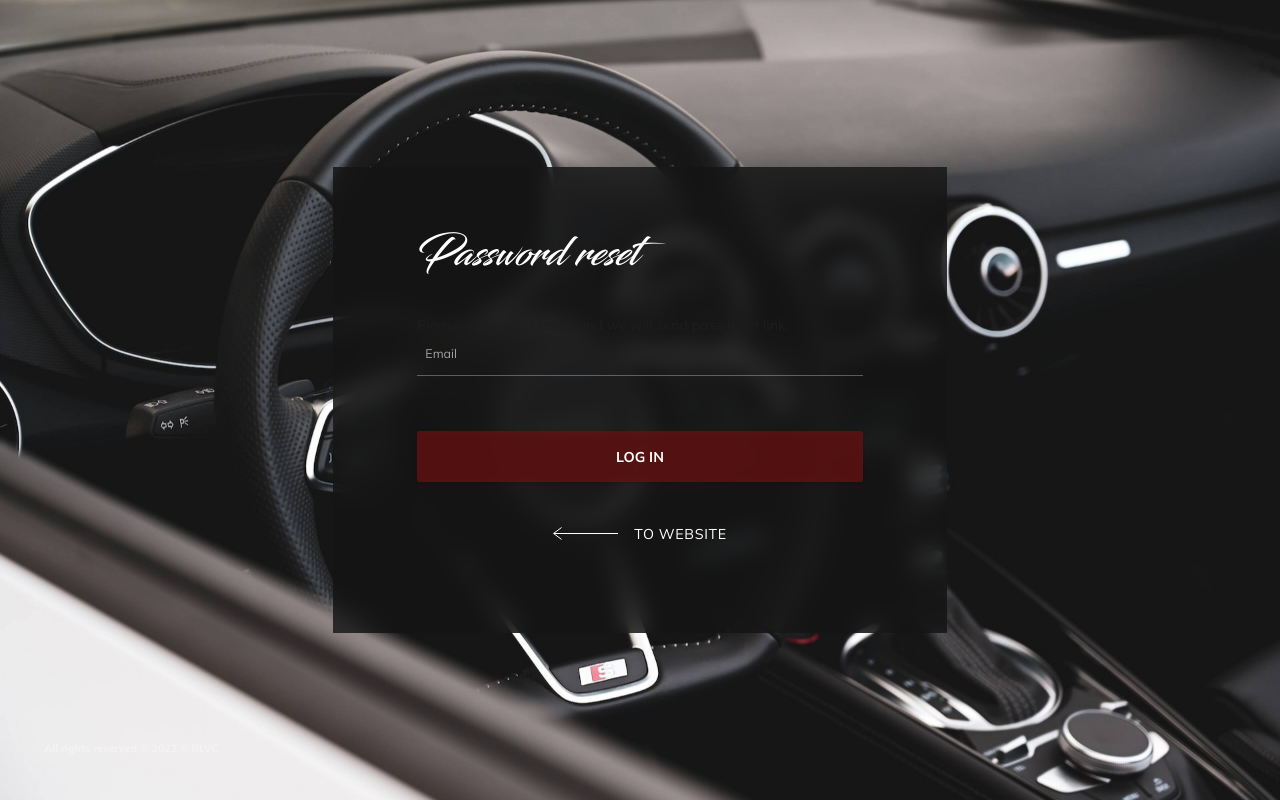
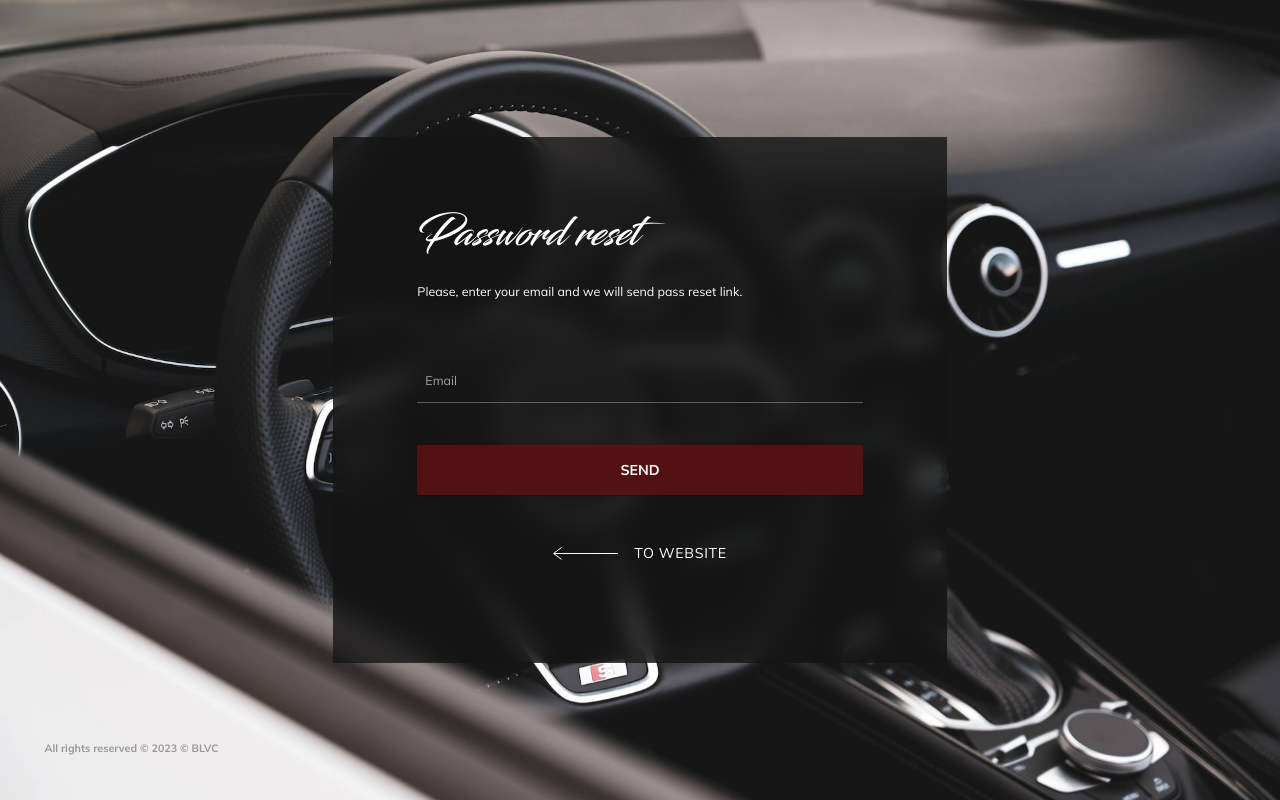
Before and after one commit to deniskeller/blvc, a Next.js app: page /forgot-password in a window 1280 px wide. Built offline with nearby package versions, Linux system fonts and the light colour scheme.

Commit message:
forgot-password page

```diff
--- a/src/view/landing/ForgotPassword/ForgotPassword.module.scss
+++ b/src/view/landing/ForgotPassword/ForgotPassword.module.scss
@@ -7,21 +7,12 @@
   background-size: cover;
   background-repeat: no-repeat;
   background-position: center;
-  padding: em(124px) 0;
-
-  @include iftablet {
-    background-position: left;
-  }
+  padding: em(40px) 0;
   @include iftablet-mini {
-    background-position: left;
+    background-position: 22.4% 100%;
   }
   @include ifmobile {
-    background-position: 19% 100%;
-  }
-
-  &_Background {
-    width: 100vw;
-    height: auto;
+    background-position: 38% 100%;
   }
 
   &_Content {
@@ -30,17 +21,21 @@
     backdrop-filter: blur(11px);
     width: 100%;
     max-width: em(691px);
-    padding: em(82px) em(95px) em(102px);
+    min-height: em(588px);
+    padding: em(93px) em(95px) em(113px);
     @include iftablet {
       max-width: em(600px);
-      padding: em(48px) em(50px);
+      min-height: em(520px);
+      padding: em(60px) em(50px) em(76px);
     }
     @include iftablet-mini {
       max-width: em(600px);
-      padding: em(48px) em(50px);
+      min-height: em(520px);
+      padding: em(60px) em(50px) em(76px);
     }
     @include ifmobile {
-      padding: em(42px) em(20px) em(62px);
+      min-height: em(450px);
+      padding: em(54px) em(20px) em(74px);
     }
 
     .Decor {
@@ -59,12 +54,12 @@
     .Form {
       display: flex;
       flex-direction: column;
-      margin-bottom: em(48px);
+      margin-bottom: em(55px);
 
       &_Title {
-        margin-bottom: em(55px);
+        margin-bottom: em(41px);
         @include ifmobile {
-          margin-bottom: em(30px);
+          margin-bottom: em(16px);
         }
         h1 {
           color: $white;
@@ -80,8 +75,22 @@
         }
       }
 
+      &_Description {
+        margin-bottom: em(71px);
+        @include ifmobile {
+          margin-bottom: em(30px);
+        }
+        p {
+          color: $white;
+          font-size: em(14px);
+          font-style: normal;
+          font-weight: 400;
+          line-height: 100%; /* 14px */
+        }
+      }
+
       ul {
-        margin-bottom: em(62px);
+        margin-bottom: em(47px);
         @include ifmobile {
           margin-bottom: em(40px);
         }
@@ -169,6 +178,25 @@
     }
   }
 
+  .Success {
+    display: flex;
+    flex-direction: column;
+    justify-content: center;
+    .Form_Description {
+      margin-bottom: em(40px);
+    }
+    .Form_Button {
+      background: #91110e;
+      &:hover {
+        background: #ab0300;
+      }
+      &:active {
+        opacity: 0.8;
+        background: #ab0300;
+      }
+    }
+  }
+
   .Copyright {
     position: absolute;
     left: em(70px);
@@ -186,11 +214,11 @@
       bottom: em(40px);
     }
     @include ifmobile {
-      left: em(30px);
-      bottom: em(30px);
+      left: em(20px);
+      bottom: em(20px);
     }
     p {
-      color: rgba(255, 255, 255, 0.4);
+      color: rgba(26, 26, 26, 0.4);
       font-size: em(12px);
       font-style: normal;
       font-weight: 700;
--- a/src/view/landing/ForgotPassword/ForgotPassword.tsx
+++ b/src/view/landing/ForgotPassword/ForgotPassword.tsx
@@ -16,30 +16,25 @@ const ForgotPassword: React.FC = () => {
     email: '',
   });
 
+  const [reset, setReset] = useState(false);
+
   const setNewValue = (val: string | number, key: string) => {
     setValue((prev) => ({ ...prev, [key]: val }));
   };
 
   const submitFormHandler = (e: { preventDefault: () => void }) => {
     e.preventDefault();
-    alert('kek');
+    setReset(true);
   };
 
-  useEffect(() => {
-    console.log('value: ', value);
-  }, [value]);
-
   return (
-    <section className={s.ForgotPassword}>
-      <Image
-        src={'/pictures/images/forgot-password-bg-min.jpg'}
-        alt="forgot-password background image"
-        fill
-        priority
-        quality={100}
-        className={s.ForgotPassword_Background}
-      />
-
+    <section
+      className={s.ForgotPassword}
+      style={{
+        backgroundImage: 'url(/pictures/images/forgot-password-bg-min.jpg)',
+      }}
+    >
+      {!reset ? (
         <div className={s.ForgotPassword_Content}>
           <div className={s.Decor}></div>
 
@@ -66,11 +61,10 @@ const ForgotPassword: React.FC = () => {
             </ul>
 
             <BaseButtonApp
-            // title="Log in"
               className={s.Form_Button}
               onClick={submitFormHandler}
             >
-            Log in
+              send
             </BaseButtonApp>
           </form>
 
@@ -95,6 +89,25 @@ const ForgotPassword: React.FC = () => {
             <span>to website</span>
           </Link>
         </div>
+      ) : (
+        <div className={`${s.ForgotPassword_Content} ${s.Success}`}>
+          <div className={s.Decor}></div>
+
+          <div className={s.Form_Title}>
+            <h1>Check your email</h1>
+          </div>
+
+          <div className={s.Form_Description}>
+            <p>We sent a link to reset your password to your email.</p>
+          </div>
+          <BaseButtonApp
+            className={s.Form_Button}
+            onClick={() => router.push('/auth')}
+          >
+            Return to log in
+          </BaseButtonApp>
+        </div>
+      )}
 
       <div className={s.Copyright}>
         <p>All rights reserved © 2023 © BLVC</p>
```
Also changed, not shown: src/view/landing/Auth/Auth.tsx (+0 -9 lines). Lines whose indentation alone changed are shown as unchanged.
